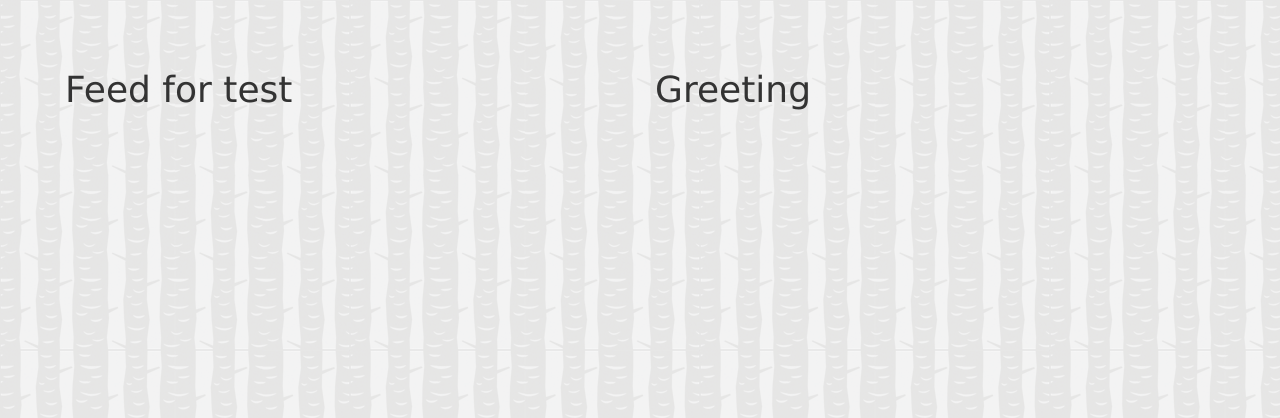
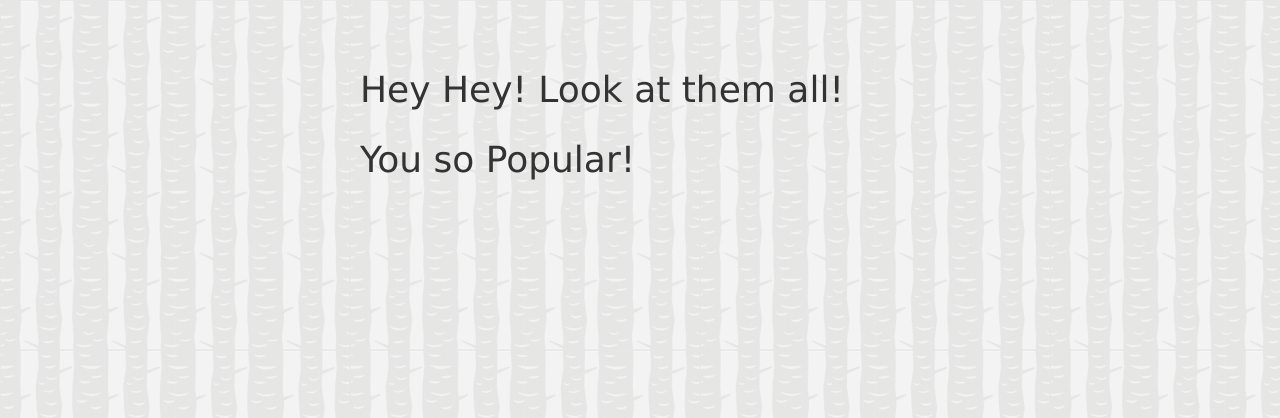
Before and after one commit to cam-shotter/enspiral-animal-house, a Node server app: page /feed in a window 1280 px wide. Shown: the top 418 px of the page. Run offline with Node 20, Linux system fonts and the light colour scheme; some libraries are stand-ins or nearby versions.

Commit message:
slightly altered feed.hbs

```diff
--- a/public/stylesheets/style.css
+++ b/public/stylesheets/style.css
@@ -4,6 +4,8 @@
   background-color: #FFF5C3;
   background-image: url(../images/tree_bark.png);
 }
+
+
 
 a {
   color: #00B7FF;
--- a/views/feed.hbs
+++ b/views/feed.hbs
@@ -1,10 +1,10 @@
 <div class="container-fluid">
     <div class="row">
-      <div class ="col-md-6 col-xs-12">
-        <h1>Feed for {{name}}</h1>
+      <div class ="col-md-6 col-md-offset-3 col-xs-12">
+        <h1>Hey Hey! Look at them all!</h1>
       </div>
-      <div class=" col-md-6 col col-xs-12">
-        <h1>Greeting</h1>
+      <div class=" col-md-6 col col-md-offset-3 col-xs-12">
+        <h1>You so Popular!</h1>
       </div>
     </div>
 </div
```
